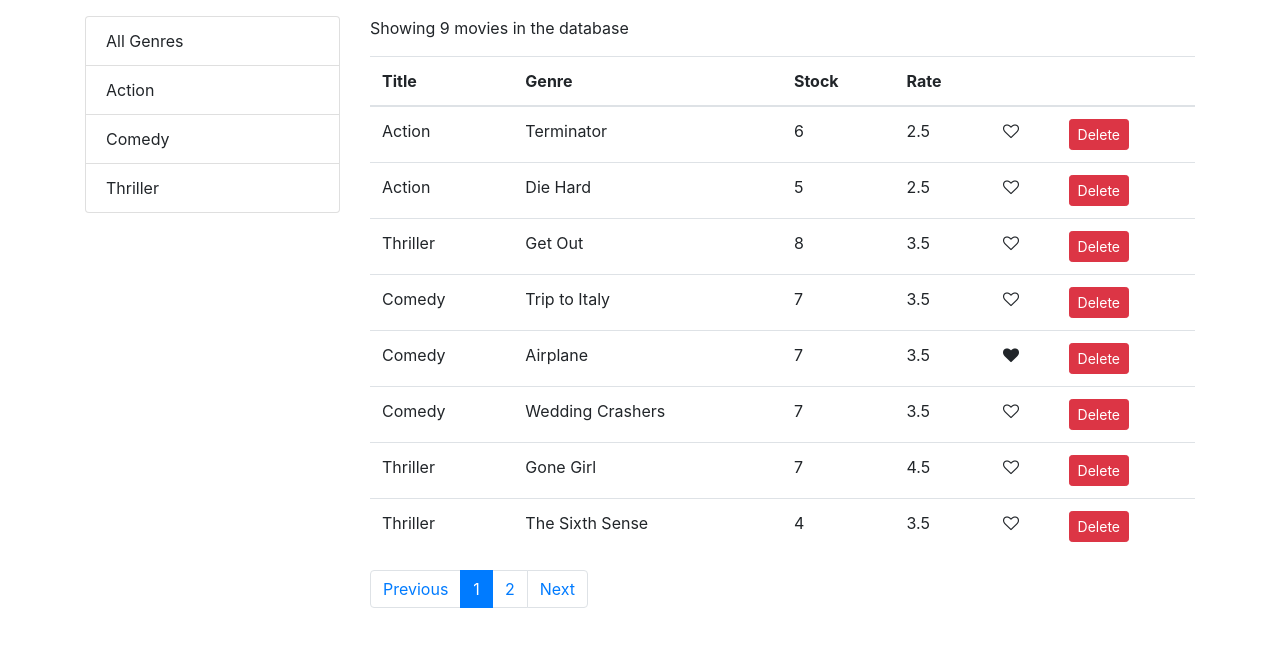
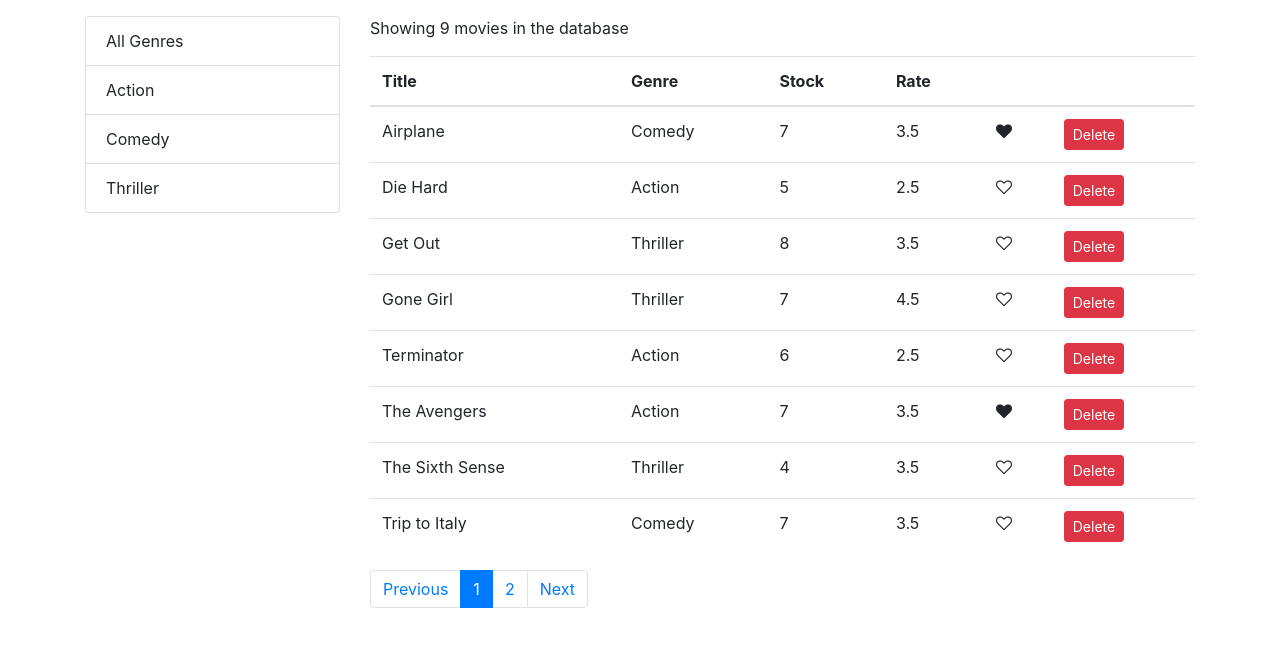
Before and after one commit to SpectralFergus/vidly, a React (Create React App) app: page / in a window 1280 px wide. Shown: the top 646 px of the page. Built offline with nearby package versions, Linux system fonts and the light colour scheme.

Commit message:
implement sort asc and desc. Fix swap of Title/Genre

```diff
--- a/src/components/movies.jsx
+++ b/src/components/movies.jsx
@@ -5,6 +5,7 @@ import { paginateMovies } from "../utils/paginate";
 import ListGroup from "./common/listGroup";
 import MoviesTable from "./moviesTable";
 import Pagination from "./common/pagination";
+import _ from "lodash";
 
 class Movies extends Component {
   state = {
@@ -12,6 +13,7 @@ class Movies extends Component {
     genres: [],
     currentPage: 1,
     itemPageLimit: 8,
+    sortColumn: { criteria: "title", order: "asc" },
   };
 
   componentDidMount() {
@@ -41,7 +43,14 @@ class Movies extends Component {
   };
 
   handleSort = (criteria) => {
-    console.log(criteria);
+    const sortColumn = { ...this.state.sortColumn };
+    if (criteria === sortColumn.criteria) {
+      sortColumn.order = sortColumn.order === "asc" ? "desc" : "asc";
+    } else {
+      sortColumn.criteria = criteria;
+      sortColumn.order = "asc";
+    }
+    this.setState({ sortColumn });
   };
   render() {
     const { length: moviesCount } = this.state.movies;
@@ -50,6 +59,7 @@ class Movies extends Component {
       itemPageLimit,
       selectedGenre,
       movies: allMovies,
+      sortColumn,
     } = this.state;
     if (moviesCount <= 0) {
       return <p>There are no movies in the database!</p>;
@@ -60,8 +70,14 @@ class Movies extends Component {
         ? allMovies.filter((movie) => movie.genre._id === selectedGenre._id)
         : allMovies;
 
+    const sortedMovies = _.orderBy(
+      filteredMovies,
+      [sortColumn.criteria],
+      [sortColumn.order]
+    );
+
     const displayedMovies = paginateMovies(
-      filteredMovies,
+      sortedMovies,
       currentPage,
       itemPageLimit
     );
--- a/src/components/moviesTable.jsx
+++ b/src/components/moviesTable.jsx
@@ -18,8 +18,8 @@ const MoviesTable = (props) => {
       <tbody>
         {displayedMovies.map((movie) => (
           <tr key={movie._id}>
+            <td>{movie.title}</td>
             <td>{movie.genre.name}</td>
-            <td>{movie.title}</td>
             <td>{movie.numberInStock}</td>
             <td>{movie.dailyRentalRate}</td>
             <td>
```
